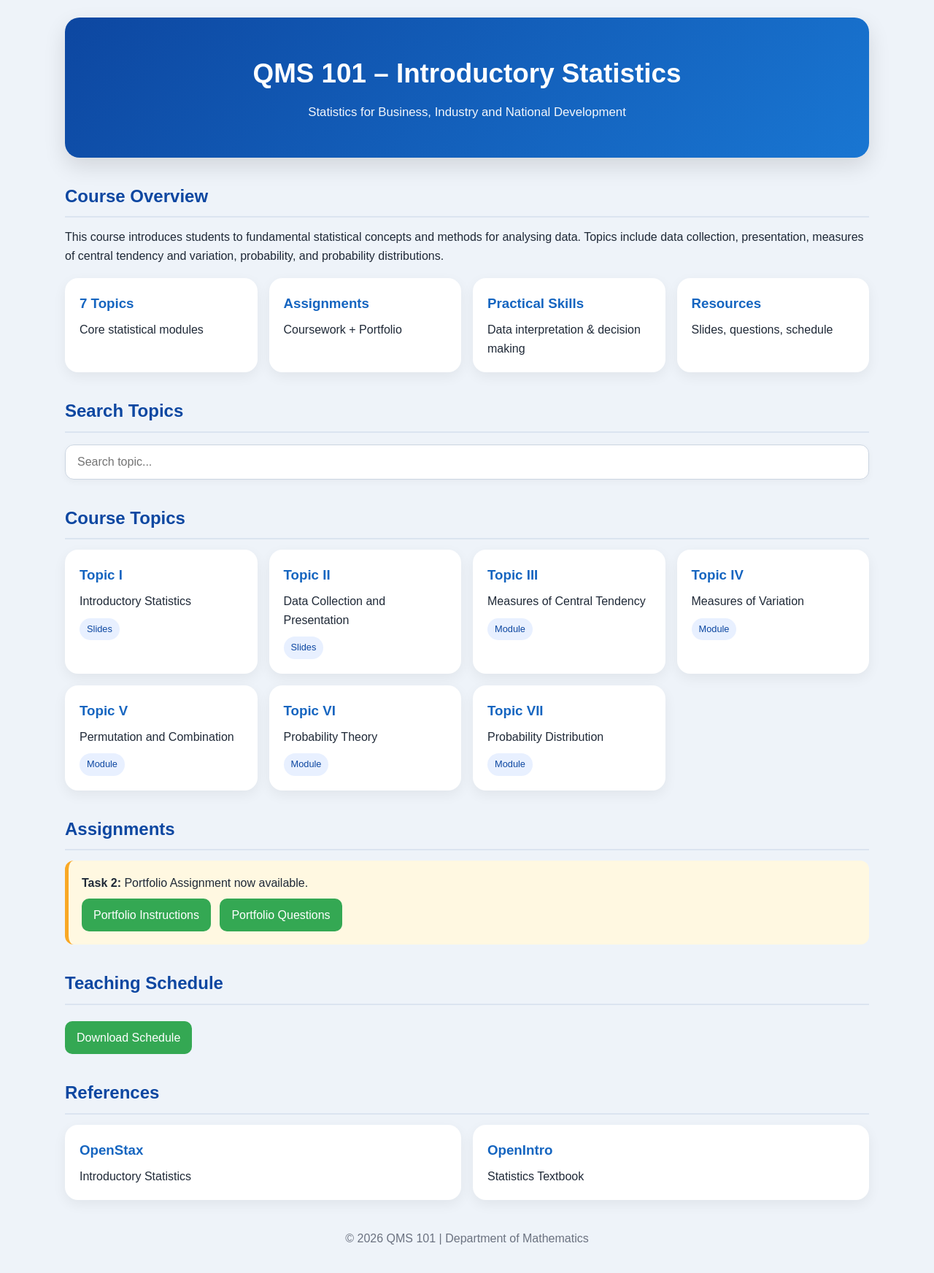
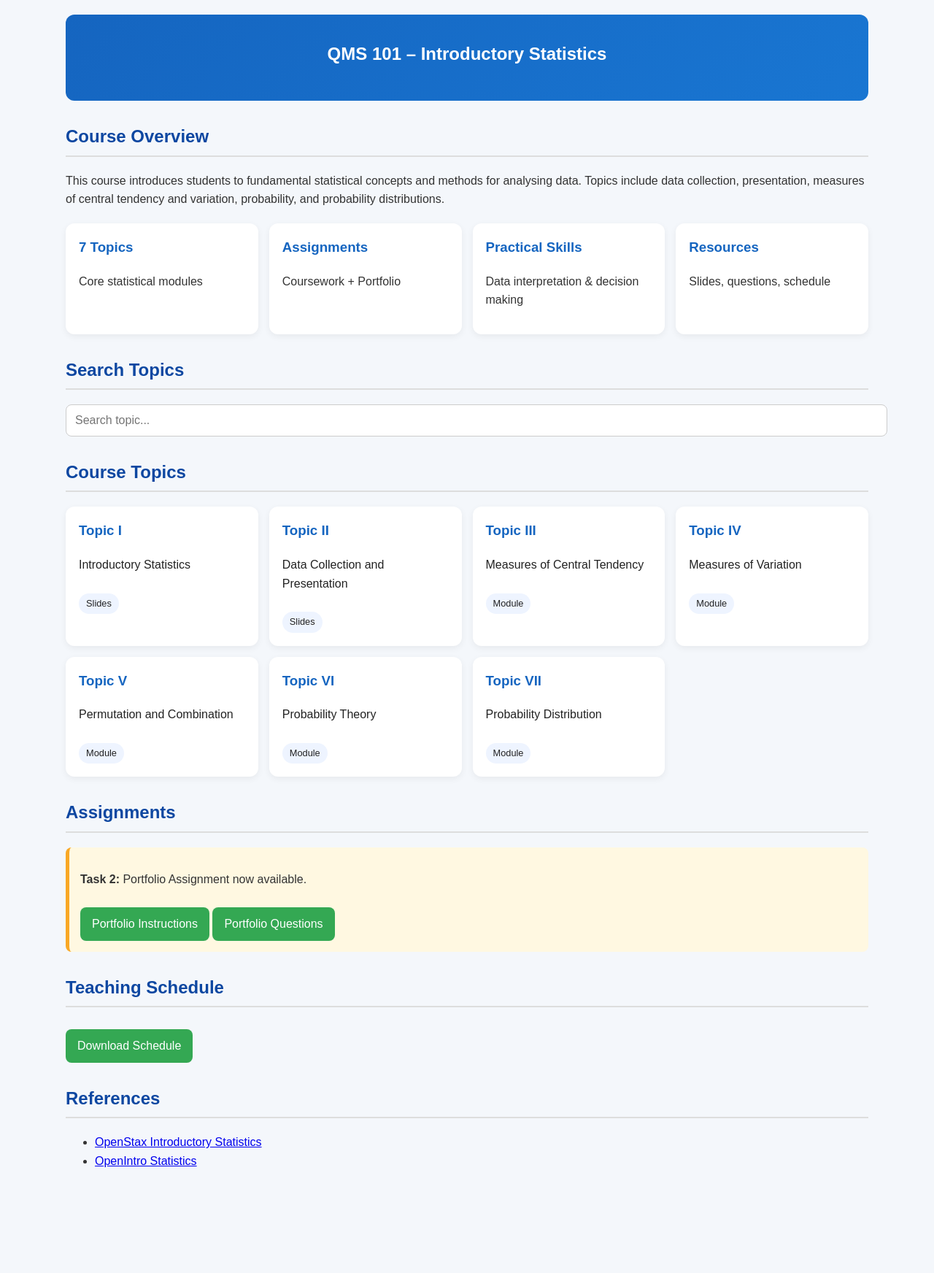
Before and after one commit to FomeA/FomeA.github.io, a Jekyll site: the page _teaching/qms101/index.html, which Jekyll copies as it is, in a window 1280 px wide. Shown: the whole page at 73% size. Built offline with Jekyll 4.4.1, drawn with Linux system fonts in a browser that asks for light colours; after the commit the page ends 1639 px from its top, so only the background shows below that.

Commit message:
Update index.html

```diff
--- a/_teaching/qms101/index.html
+++ b/_teaching/qms101/index.html
@@ -4,81 +4,243 @@
 <meta charset="UTF-8">
 <meta name="viewport" content="width=device-width, initial-scale=1.0">
 <title>QMS 101 – Introductory Statistics</title>
+
 <style>
-*{box-sizing:border-box;margin:0;padding:0}
-body{font-family:Arial,sans-serif;background:#eef3f9;color:#1f2937;line-height:1.6}
-.container{max-width:1150px;margin:auto;padding:24px}
-.hero{background:linear-gradient(135deg,#0d47a1,#1976d2);color:#fff;padding:48px 24px;border-radius:20px;text-align:center;box-shadow:0 12px 30px rgba(0,0,0,.12)}
-.hero h1{font-size:2.3rem;margin-bottom:10px}
-.hero p{opacity:.95;font-size:1.05rem}
-h2{margin:34px 0 14px;color:#0d47a1;border-bottom:2px solid #dbe4f0;padding-bottom:8px}
-.grid{display:grid;grid-template-columns:repeat(auto-fit,minmax(230px,1fr));gap:16px}
-.card{background:#fff;padding:20px;border-radius:18px;box-shadow:0 6px 18px rgba(0,0,0,.06);transition:all .25s ease;text-decoration:none;color:inherit}
-.card:hover{transform:translateY(-6px);box-shadow:0 12px 24px rgba(0,0,0,.10)}
-.card h3{color:#1565c0;margin-bottom:8px}
-.search{position:sticky;top:10px;z-index:5;margin:16px 0}
-.search input{width:100%;padding:14px 16px;border:1px solid #cbd5e1;border-radius:12px;font-size:16px;box-shadow:0 3px 10px rgba(0,0,0,.04)}
-.tag{display:inline-block;margin-top:10px;padding:5px 10px;border-radius:999px;background:#e8f0ff;font-size:.8rem;color:#0d47a1}
-.notice{background:#fff8e1;border-left:5px solid #f9a825;padding:18px;border-radius:12px}
-.btn{display:inline-block;background:#34a853;color:#fff;text-decoration:none;padding:10px 16px;border-radius:10px;margin:8px 8px 0 0;transition:.2s}
-.btn:hover{transform:translateY(-2px);filter:brightness(.95)}
-footer{text-align:center;color:#6b7280;margin:40px 0 10px}
-@media(max-width:600px){.hero h1{font-size:1.8rem}}
+body{
+font-family:Arial,sans-serif;
+max-width:1100px;
+margin:auto;
+padding:20px;
+background:#f4f7fb;
+color:#333;
+line-height:1.6;
+}
+
+.hero{
+background:linear-gradient(135deg,#1565c0,#1976d2);
+color:white;
+padding:35px 20px;
+border-radius:12px;
+text-align:center;
+margin-bottom:25px;
+}
+
+.hero h1{
+margin:0 0 10px;
+}
+
+.grid{
+display:grid;
+grid-template-columns:repeat(auto-fit,minmax(220px,1fr));
+gap:15px;
+margin:20px 0;
+}
+
+.card{
+background:white;
+padding:18px;
+border-radius:12px;
+box-shadow:0 3px 10px rgba(0,0,0,.06);
+transition:.2s;
+}
+
+.card:hover{
+transform:translateY(-4px);
+}
+
+.card h3{
+margin-top:0;
+color:#1565c0;
+}
+
+h2{
+margin-top:30px;
+color:#0d47a1;
+border-bottom:2px solid #ddd;
+padding-bottom:6px;
+}
+
+.search input{
+width:100%;
+padding:12px;
+border-radius:8px;
+border:1px solid #ccc;
+font-size:16px;
+}
+
+.topic{
+display:block;
+text-decoration:none;
+color:#222;
+}
+
+.topic span{
+display:inline-block;
+margin-top:10px;
+padding:4px 10px;
+background:#eef4ff;
+border-radius:20px;
+font-size:.8rem;
+}
+
+.btn{
+display:inline-block;
+padding:10px 16px;
+background:#34a853;
+color:white;
+text-decoration:none;
+border-radius:8px;
+margin-top:10px;
+}
+
+.notice{
+background:#fff8e1;
+padding:15px;
+border-left:5px solid #f9a825;
+border-radius:8px;
+}
 </style>
 </head>
+
 <body>
-<div class="container">
+
 <section class="hero">
 <h1>QMS 101 – Introductory Statistics</h1>
-<p>Statistics for Business, Industry and National Development</p>
+<!-- <p>Statistics for Business, Industry and National Development</p>-->
 </section>
 
 <h2>Course Overview</h2>
-<p>This course introduces students to fundamental statistical concepts and methods for analysing data. Topics include data collection, presentation, measures of central tendency and variation, probability, and probability distributions.</p>
+<p>
+This course introduces students to fundamental statistical concepts and methods for analysing data.
+Topics include data collection, presentation, measures of central tendency and variation,
+probability, and probability distributions.
+</p>
 
-<div class="grid" style="margin-top:18px">
-<div class="card"><h3>7 Topics</h3><p>Core statistical modules</p></div>
-<div class="card"><h3>Assignments</h3><p>Coursework + Portfolio</p></div>
-<div class="card"><h3>Practical Skills</h3><p>Data interpretation & decision making</p></div>
-<div class="card"><h3>Resources</h3><p>Slides, questions, schedule</p></div>
+<div class="grid">
+<div class="card">
+<h3>7 Topics</h3>
+<p>Core statistical modules</p>
+</div>
+
+<div class="card">
+<h3>Assignments</h3>
+<p>Coursework + Portfolio</p>
+</div>
+
+<div class="card">
+<h3>Practical Skills</h3>
+<p>Data interpretation & decision making</p>
+</div>
+
+<div class="card">
+<h3>Resources</h3>
+<p>Slides, questions, schedule</p>
+</div>
 </div>
 
 <h2>Search Topics</h2>
-<div class="search"><input id="searchBox" type="text" placeholder="Search topic..."></div>
+
+<div class="search">
+<input type="text" id="searchBox" placeholder="Search topic...">
+</div>
 
 <h2>Course Topics</h2>
+
 <div class="grid" id="topics">
-<a class="card topic" href="#"><h3>Topic I</h3><p>Introductory Statistics</p><span class="tag">Slides</span></a>
-<a class="card topic" href="#"><h3>Topic II</h3><p>Data Collection and Presentation</p><span class="tag">Slides</span></a>
-<a class="card topic" href="#"><h3>Topic III</h3><p>Measures of Central Tendency</p><span class="tag">Module</span></a>
-<a class="card topic" href="#"><h3>Topic IV</h3><p>Measures of Variation</p><span class="tag">Module</span></a>
-<a class="card topic" href="#"><h3>Topic V</h3><p>Permutation and Combination</p><span class="tag">Module</span></a>
-<a class="card topic" href="#"><h3>Topic VI</h3><p>Probability Theory</p><span class="tag">Module</span></a>
-<a class="card topic" href="#"><h3>Topic VII</h3><p>Probability Distribution</p><span class="tag">Module</span></a>
+
+<a class="card topic" href="/teaching/qms101/slides_t1-pdf.pdf">
+<h3>Topic I</h3>
+<p>Introductory Statistics</p>
+<span>Slides</span>
+</a>
+
+<a class="card topic" href="/teaching/qms101/Topic2_Data_collection+Presesentation.pdf">
+<h3>Topic II</h3>
+<p>Data Collection and Presentation</p>
+<span>Slides</span>
+</a>
+
+<a class="card topic" href="/teaching/qms101/pdfs/topic3/">
+<h3>Topic III</h3>
+<p>Measures of Central Tendency</p>
+<span>Module</span>
+</a>
+
+<a class="card topic" href="/teaching/qms101/pdfs/topic4/">
+<h3>Topic IV</h3>
+<p>Measures of Variation</p>
+<span>Module</span>
+</a>
+
+<a class="card topic" href="/teaching/qms101/pdfs/topic5/">
+<h3>Topic V</h3>
+<p>Permutation and Combination</p>
+<span>Module</span>
+</a>
+
+<a class="card topic" href="/teaching/qms101/pdfs/topic6/">
+<h3>Topic VI</h3>
+<p>Probability Theory</p>
+<span>Module</span>
+</a>
+
+<a class="card topic" href="/teaching/qms101/pdfs/topic7/">
+<h3>Topic VII</h3>
+<p>Probability Distribution</p>
+<span>Module</span>
+</a>
+
 </div>
 
 <h2>Assignments</h2>
+
 <div class="notice">
 <p><strong>Task 2:</strong> Portfolio Assignment now available.</p>
-<a class="btn" href="#">Portfolio Instructions</a>
-<a class="btn" href="#">Portfolio Questions</a>
+
+<a class="btn" href="/teaching/qms101/portfolio-updated.pdf">
+Portfolio Instructions
+</a>
+
+<a class="btn" href="/teaching/qms101/QMS101_Portfolio.pdf">
+Portfolio Questions
+</a>
 </div>
 
 <h2>Teaching Schedule</h2>
-<a class="btn" href="#">Download Schedule</a>
+
+<a class="btn" href="/teaching/qms101/QMS101_Teaching_Schedule_new.pdf">
+Download Schedule
+</a>
 
 <h2>References</h2>
-<div class="grid">
-<a class="card" href="https://openstax.org/books/introductory-statistics/pages/index" target="_blank"><h3>OpenStax</h3><p>Introductory Statistics</p></a>
-<a class="card" href="https://www.openintro.org/book/os/" target="_blank"><h3>OpenIntro</h3><p>Statistics Textbook</p></a>
-</div>
 
-<footer>© 2026 QMS 101 | Department of Mathematics</footer>
-</div>
+<ul>
+<li>
+<a href="https://openstax.org/books/introductory-statistics/pages/index" target="_blank">
+OpenStax Introductory Statistics
+</a>
+</li>
+
+<li>
+<a href="https://www.openintro.org/book/os/" target="_blank">
+OpenIntro Statistics
+</a>
+</li>
+</ul>
+
 <script>
-const searchBox=document.getElementById('searchBox');
-const topics=document.querySelectorAll('.topic');
-searchBox.addEventListener('input',function(){const text=this.value.toLowerCase();topics.forEach(card=>{card.style.display=card.innerText.toLowerCase().includes(text)?'block':'none';});});
+const searchBox = document.getElementById("searchBox");
+const topics = document.querySelectorAll(".topic");
+
+searchBox.addEventListener("input", function(){
+let text = this.value.toLowerCase();
+
+topics.forEach(card=>{
+let content = card.innerText.toLowerCase();
+card.style.display = content.includes(text) ? "block" : "none";
+});
+});
 </script>
+
 </body>
 </html>
```
